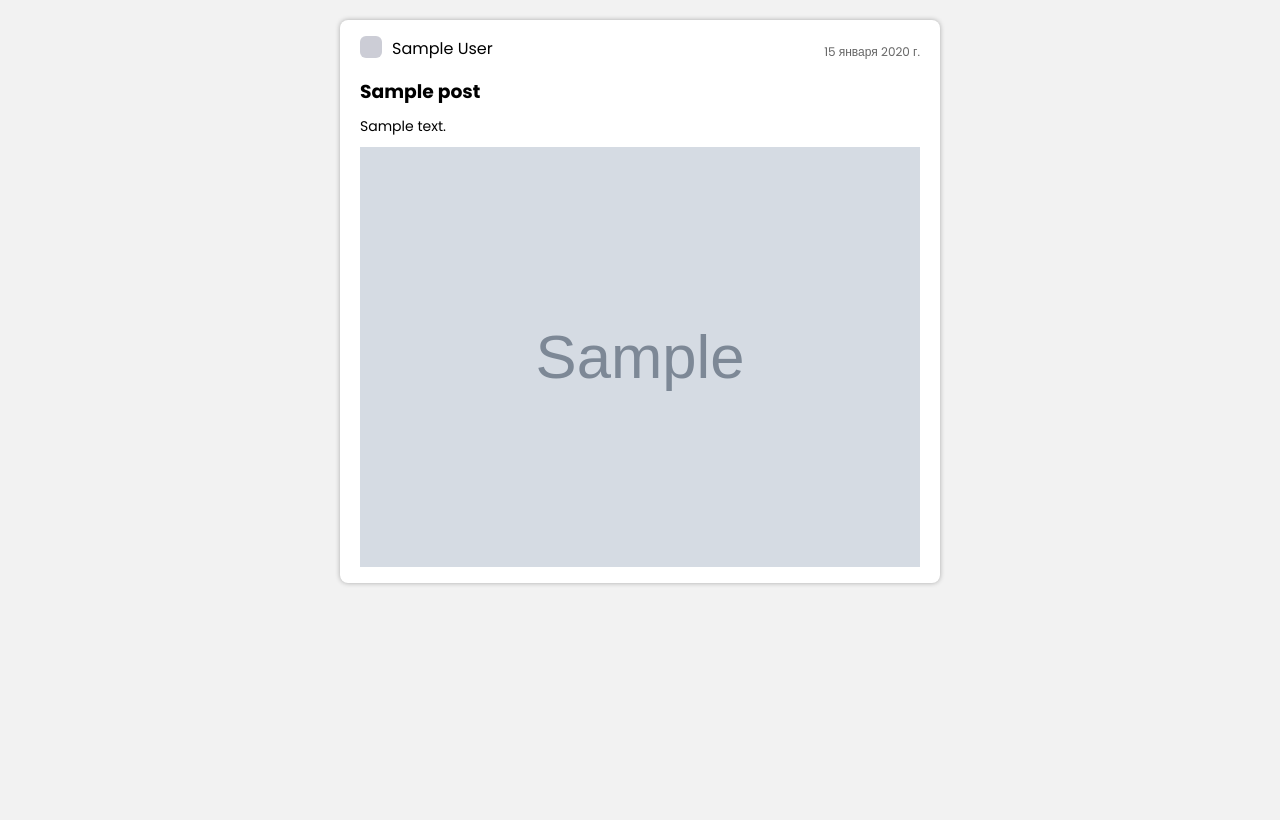
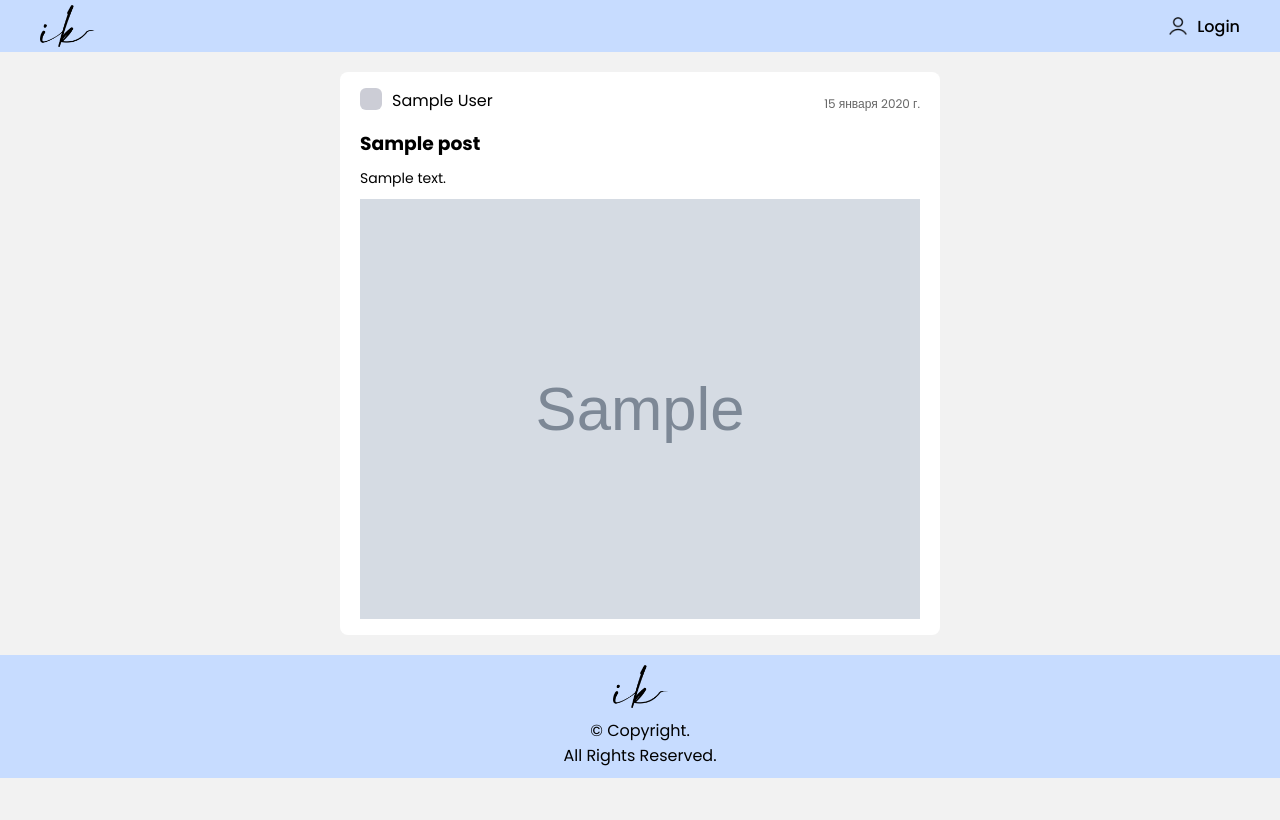
Before and after one commit to ikramarenko1/django-blog, a Django app: page / in a window 1280 px wide. After the commit the page ends 778 px from the top, so only its background shows below. Run offline with Django 4.2, Linux system fonts and the light colour scheme; tables that the repository leaves empty hold one stand-in row (values such as "Sample post"); grey boxes marked "Sample" are stand-in pictures.

Commit message:
update project

```diff
--- a/myblog/blog/urls.py
+++ b/myblog/blog/urls.py
@@ -2,5 +2,6 @@ from django.urls import path
 from . import views
 
 urlpatterns = [
-	path('', views.PostView.as_view())
+	path('', views.PostView.as_view()),
+	path('<int:pk>/', views.PostDetail.as_view()),
 ]
--- a/myblog/blog/views.py
+++ b/myblog/blog/views.py
@@ -2,15 +2,25 @@ from django.shortcuts import render
 from django.views.generic.base import View
 from .models import Post
 
+
 # Create your views here.
-
-
 class PostView(View):
-    '''
+    """
     Вывод записей
-    '''
+    """
 
     def get(self, request):
         posts = Post.objects.all()
 
         return render(request, 'blog/blog.html', {'posts': posts})
+
+
+class PostDetail(View):
+    """
+    Отдельная страница для записи
+    """
+
+    def get(self, request, pk):
+        post = Post.objects.get(id=pk)
+
+        return render(request, 'blog/blog_post.html', {'post': post})
--- a/myblog/static/css/style.css
+++ b/myblog/static/css/style.css
@@ -71,6 +71,43 @@ body {
   background-color: #f2f2f2;
 }
 
+.logo img {
+  width: 100%;
+  max-width: 75px;
+  height: auto;
+  padding-inline: 10px;
+}
+
+.header {
+  width: 100%;
+  background-color: #c7dcff;
+  padding: 5px 30px;
+  display: flex;
+  justify-content: space-between;
+}
+.header__login-button {
+  display: flex;
+  justify-content: center;
+  align-items: center;
+  gap: 10px;
+  padding-inline: 10px;
+  background-color: transparent;
+  border-radius: 10px;
+  transition: background-color 0.2s ease-in-out, transform 0.2s ease-in-out;
+}
+.header__login-button:hover {
+  cursor: pointer;
+  background-color: #fff;
+  transform: scale(1.025);
+}
+.header__login-image img {
+  width: 18px;
+  height: 18px;
+}
+.header__login-content {
+  font-weight: 500;
+}
+
 .posts {
   display: flex;
   flex-direction: column;
@@ -87,7 +124,6 @@ body {
   width: calc(100% - 40px);
   max-width: 600px;
   padding: 16px 20px;
-  box-shadow: 0 0 5px rgba(0, 0, 0, 0.3);
 }
 .posts .post__header {
   display: flex;
@@ -130,3 +166,16 @@ body {
 /*
 	===== MAIN =====
 */
+.footer {
+  width: 100%;
+  background-color: #c7dcff;
+  padding: 10px 30px;
+  display: flex;
+  flex-direction: column;
+  justify-content: center;
+  align-items: center;
+  gap: 10px;
+}
+.footer__copyright {
+  text-align: center;
+}
--- a/myblog/static/scss/_global.scss
+++ b/myblog/static/scss/_global.scss
@@ -8,3 +8,17 @@
 body {
 	background-color: #f2f2f2;
 }
+
+// .logo
+
+.logo {
+
+	// .logo img
+
+	img {
+		width: 100%;
+		max-width: 75px;
+		height: auto;
+		padding-inline: 10px;
+	}
+}
--- /dev/null
+++ b/myblog/static/scss/structure/_footer.scss
@@ -0,0 +1,16 @@
+.footer {
+	width: 100%;
+	background-color: #c7dcff;
+	padding: 10px 30px;
+	display: flex;
+	flex-direction: column;
+	justify-content: center;
+	align-items: center;
+	gap: 10px;
+
+	// .footer__copyright
+
+	&__copyright {
+		text-align: center;
+	}
+}
--- /dev/null
+++ b/myblog/static/scss/structure/_header.scss
@@ -0,0 +1,42 @@
+.header {
+	width: 100%;
+	background-color: #c7dcff;
+	padding: 5px 30px;
+	display: flex;
+	justify-content: space-between;
+
+	// .header__login-button
+
+	&__login-button {
+		display: flex;
+		justify-content: center;
+		align-items: center;
+		gap: 10px;
+		padding-inline: 10px;
+		background-color: transparent;
+		border-radius: 10px;
+		transition: background-color .2s ease-in-out,
+					transform .2s ease-in-out;
+
+		&:hover {
+			cursor: pointer;
+			background-color: #fff;
+			transform: scale(1.025);
+		}
+	}
+
+	// .header__login-image
+
+	&__login-image {
+		img {
+			width: 18px;
+			height: 18px;
+		}
+	}
+
+	// .header__login-content
+
+	&__login-content {
+		font-weight: 500;
+	}
+}
--- a/myblog/static/scss/structure/_posts.scss
+++ b/myblog/static/scss/structure/_posts.scss
@@ -14,7 +14,6 @@
 		width: calc(100% - 40px);
 		max-width: 600px;
 		padding: 16px 20px;
-		box-shadow: 0 0 5px rgba(0, 0, 0, .3);
 
 		// .post__header
 
--- a/myblog/static/scss/style.scss
+++ b/myblog/static/scss/style.scss
@@ -4,5 +4,7 @@
 
 @import "_global";
 
-@import "./structure//posts";
+@import "./structure/header";
+@import "./structure/posts";
 @import "./structure/main";
+@import "./structure/footer";
--- a/myblog/templates/blog/blog.html
+++ b/myblog/templates/blog/blog.html
@@ -14,6 +14,31 @@
 
 </head>
 <body>
+	<div class="content">
+		<!--
+			- HEADER
+		-->
+		<header class="header">
+			<div class="header__logo logo">
+				<a href="/">
+					<img src="{% static "img/logos/logo.png" %}" alt="">
+				</a>
+			</div>
+
+			<div class="header__login-button">
+				<div class="header__login-image">
+					<img src="{% static "img/person.png" %}" alt="">
+				</div>
+				<div class="header__login-content">
+					<a href="#">Login</a>
+				</div>
+			</div>
+		</header>
+
+		<!--
+			- MAIN
+		-->
+		<main class="main">
 			<div class="posts">
 
 				{% for post in posts %}
@@ -27,7 +52,7 @@
 
 						<div class="post__body">
 							<div class="post__title">
-						<h3>{{ post.title }}</h3>
+								<h3><a href="{{ post.id }}">{{ post.title }}</a></h3>
 							</div>
 							<div class="post__description">
 								<p>{{ post.description }}</p>
@@ -43,7 +68,24 @@
 					</div>
 
 				{% endfor %}
+			</div>
+		</main>
 
+		<!--
+			- FOOTER
+		-->
+		<footer class="footer">
+			<div class="footer__logo logo">
+				<a href="/">
+					<img src="{% static "img/logos/logo.png" %}" alt="">
+				</a>
+			</div>
+
+			<div class="footer__copyright">
+				© Copyright. <br>
+				All Rights Reserved.
+			</div>
+		</footer>
 	</div>
 </body>
 </html>
```
Also changed, not shown: myblog/templates/blog/blog_post.html (added, +43 -0 lines), myblog/static/img/logos/logo.png (added), myblog/static/img/person.png (added). Lines whose indentation alone changed are shown as unchanged.
